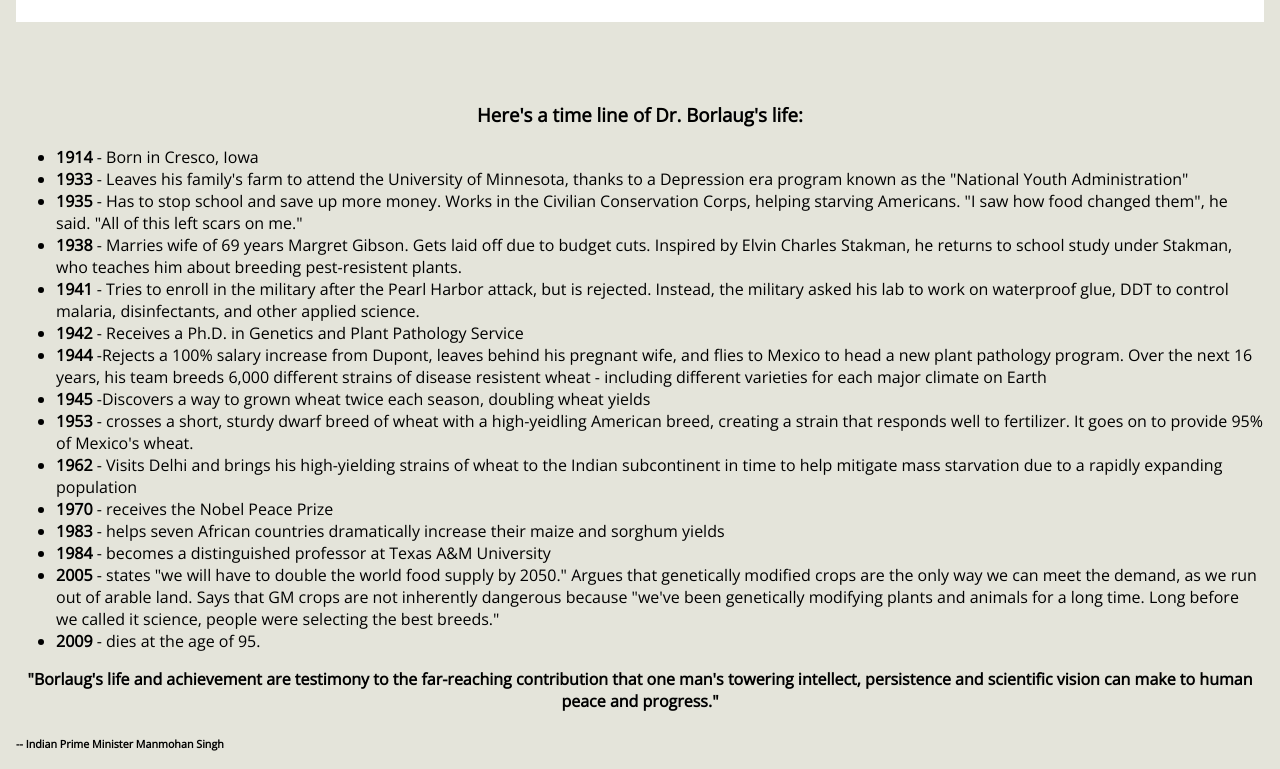
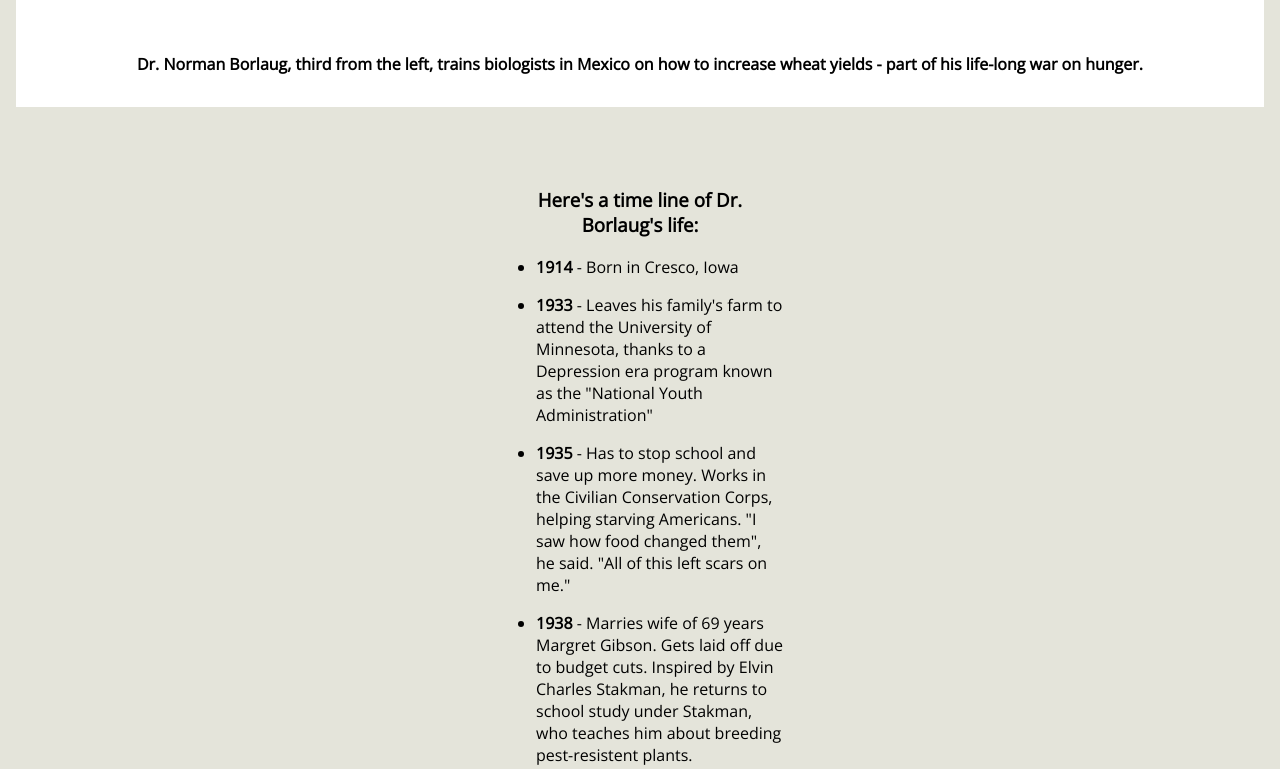
Before and after one commit to kumarsaket601/freecodecamp-project1-tributepage, a plain HTML site: page index.html in a window 1280 px wide. Shown: the part 816-1585 px from the top of the page. Drawn offline with nearby package versions, Linux system fonts and the light colour scheme.

Commit message:
update index.html

```diff
--- a/index.html
+++ b/index.html
@@ -20,69 +20,69 @@
         <p>Dr. Norman Borlaug, third from the left, trains biologists in Mexico on how to increase wheat yields -
             part of his life-long war on hunger.</p>
     </header>
-
+    <section class="section">
         <h3>Here's a time line of Dr. Borlaug's life:</h3>
 
         <ul class="list-link">
             <li class="link">
                 <strong>1914</strong> - Born in Cresco, Iowa
             </li>
-            <li>
+            <li class="link">
                 <strong>1933</strong> - Leaves his family's farm to attend the University of Minnesota, thanks to a
                 Depression era program known as the "National Youth Administration"
             </li>
-            <li>
+            <li class="link">
                 <strong>1935</strong> - Has to stop school and save up more money. Works in the Civilian Conservation
                 Corps, helping starving Americans. "I saw how food changed them", he said. "All of this left scars on
                 me."
             </li>
-            <li>
+            <li class="link">
                 <strong>1938</strong> - Marries wife of 69 years Margret Gibson. Gets laid off due to budget cuts.
                 Inspired by Elvin Charles Stakman, he returns to school study under Stakman, who teaches him about
                 breeding pest-resistent plants.
             </li>
-            <li>
+            <li class="link">
                 <strong>1941</strong> - Tries to enroll in the military after the Pearl Harbor attack, but is rejected.
                 Instead, the military asked his lab to work on waterproof glue, DDT to control malaria, disinfectants,
                 and other applied science.
             </li>
-            <li>
+            <li class="link">
                 <strong>1942</strong> - Receives a Ph.D. in Genetics and Plant Pathology Service
             </li>
-            <li>
+            <li class="link">
                 <strong>1944</strong> -Rejects a 100% salary increase from Dupont, leaves behind his pregnant wife, and
                 flies to Mexico to head a new plant pathology program. Over the next 16 years, his team breeds 6,000
                 different strains of disease resistent wheat - including different varieties for each major climate on
                 Earth
             </li>
-            <li>
+            <li class="link">
                 <strong>1945</strong> -Discovers a way to grown wheat twice each season, doubling wheat yields
             </li>
-            <li>
+            <li class="link">
                 <strong>1953</strong> - crosses a short, sturdy dwarf breed of wheat with a high-yeidling American
                 breed, creating a strain that responds well to fertilizer. It goes on to provide 95% of Mexico's wheat.
             </li>
-            <li>
+            <li class="link">
                 <strong>1962</strong> - Visits Delhi and brings his high-yielding strains of wheat to the Indian
                 subcontinent in time to help mitigate mass starvation due to a rapidly expanding population
             </li>
-            <li>
+            <li class="link">
                 <strong>1970</strong> - receives the Nobel Peace Prize
             </li>
-            <li>
+            <li class="link">
                 <strong>1983</strong> - helps seven African countries dramatically increase their maize and sorghum
                 yields
             </li>
-            <li>
+            <li class="link">
                 <strong>1984</strong> - becomes a distinguished professor at Texas A&M University
             </li>
-            <li>
+            <li class="link">
                 <strong>2005</strong> - states "we will have to double the world food supply by 2050." Argues that
                 genetically modified crops are the only way we can meet the demand, as we run out of arable land. Says
                 that GM crops are not inherently dangerous because "we've been genetically modifying plants and animals
                 for a long time. Long before we called it science, people were selecting the best breeds."
             </li>
-            <li>
+            <li class="link">
                 <strong>2009</strong> - dies at the age of 95.
 
             </li>
@@ -93,7 +93,10 @@
 
         <h6>-- Indian Prime Minister Manmohan Singh</h6>
 
-        <h3>If you have time, you should read more about this incredible human being on his</h3><a href="https://en.wikipedia.org/wiki/Norman_Borlaug" >Wikipedia entry.</a>
+        <h3>If you have time, you should read more about this incredible human being on his</h3><a
+            href="https://en.wikipedia.org/wiki/Norman_Borlaug">Wikipedia entry.</a>
+
+    </section>
 
 
 </body>
--- a/style.css
+++ b/style.css
@@ -10,10 +10,12 @@ body {
         sans-serif;
         margin: 1rem;
         background-color: var(--primary-color);
+
 }
 
 h1,
 p {
+    margin-top: 3rem;
     text-align: center;
     font-weight: bold;
 
@@ -29,6 +31,7 @@ p {
 
 }
 
+/** header*/
 .header{
     text-align: center;
 
@@ -42,11 +45,21 @@ h3{
 
 }
 
-ul .list-list{
-    text-align: center;
+/* section */
+
+.section {
+
+        display: block;
+        margin: 0rem 30rem;
+        max-width: 650px;
+}
+
+.list-list{
+
     color: yellow;
 }
 .link{
 
+    margin-bottom: 1rem;
 
 }
```
Lines whose indentation alone changed are shown as unchanged.
